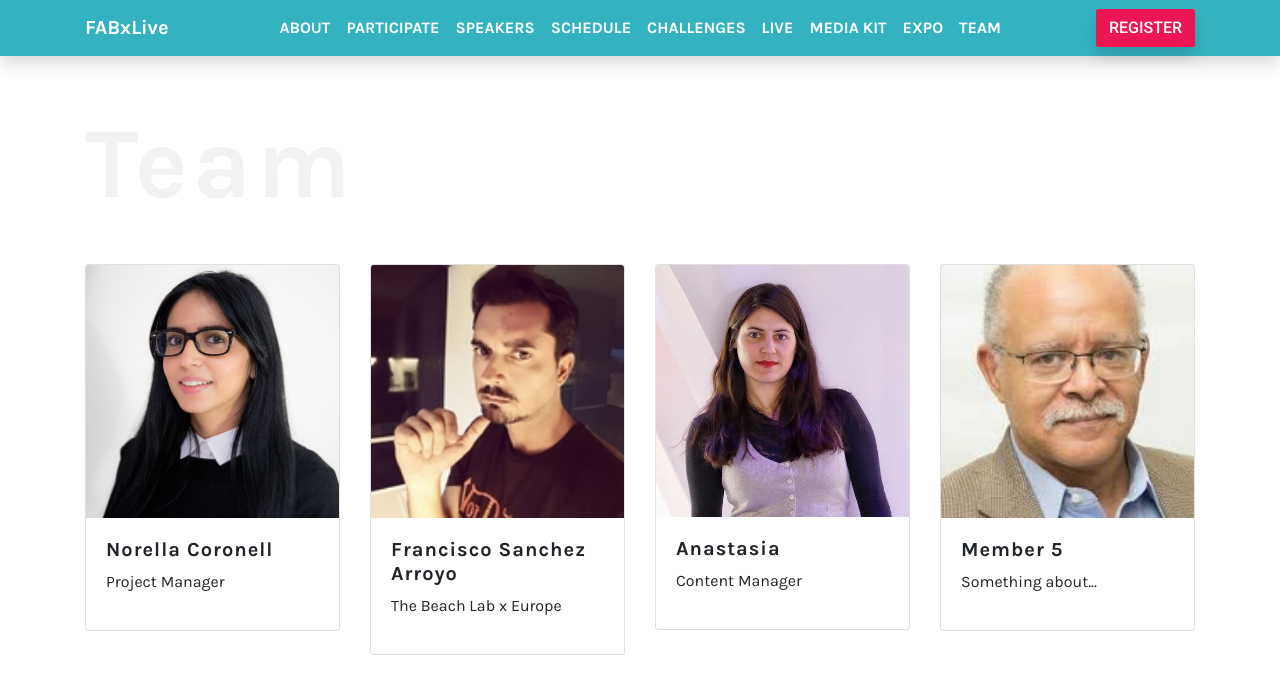
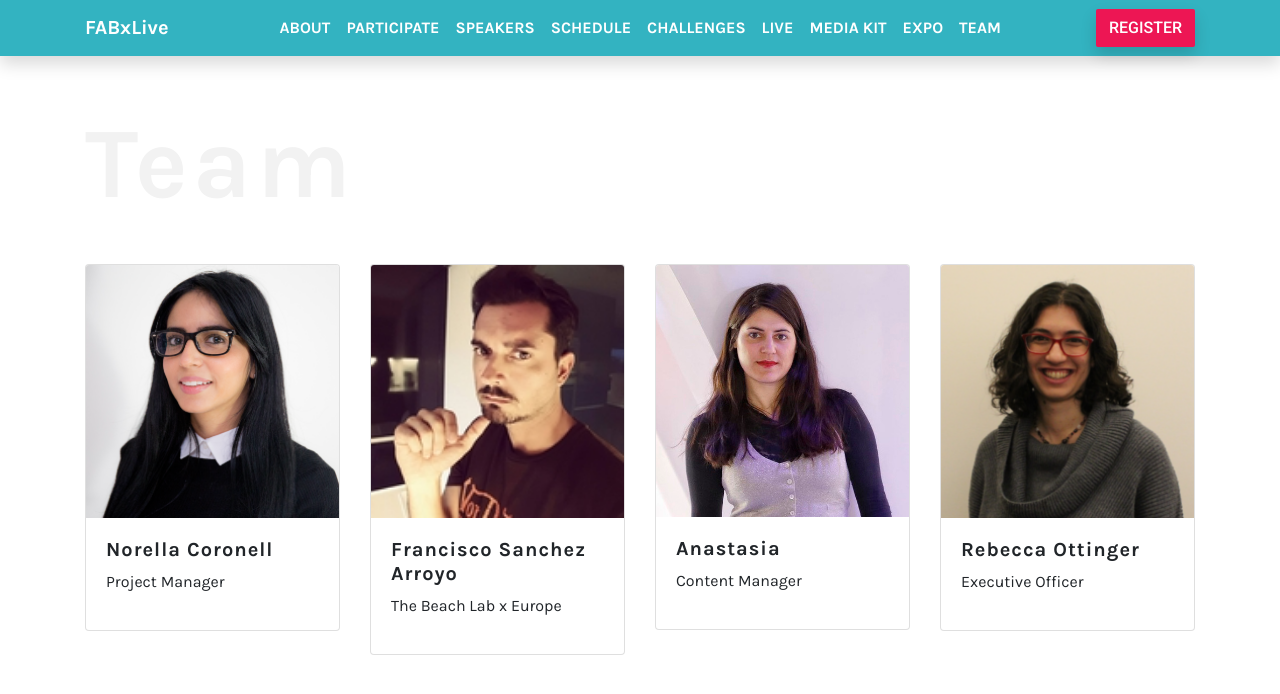
Before and after one commit to fabfoundation/fabxlive2020, a Jekyll site: the page built from team.html, in a window 1280 px wide. Shown: the top 694 px of the page. Built offline with Jekyll 4.4.1, drawn with Linux system fonts in a browser that asks for light colours; nearby versions of some CDN libraries.

Commit message:
Add rebecca info

```diff
--- a/_data/team.yml
+++ b/_data/team.yml
@@ -11,6 +11,6 @@
   text: Content Manager
   picture: anastasia.jpg
 
-- name: Member 5
-  text: Something about...
-  picture: "04_blair.jpeg"
+- name: Rebecca Ottinger
+  text: Executive Officer
+  picture: "rebecca-ottinger.png"
```
Also changed, not shown: uploads/rebecca-ottinger.png (added).
